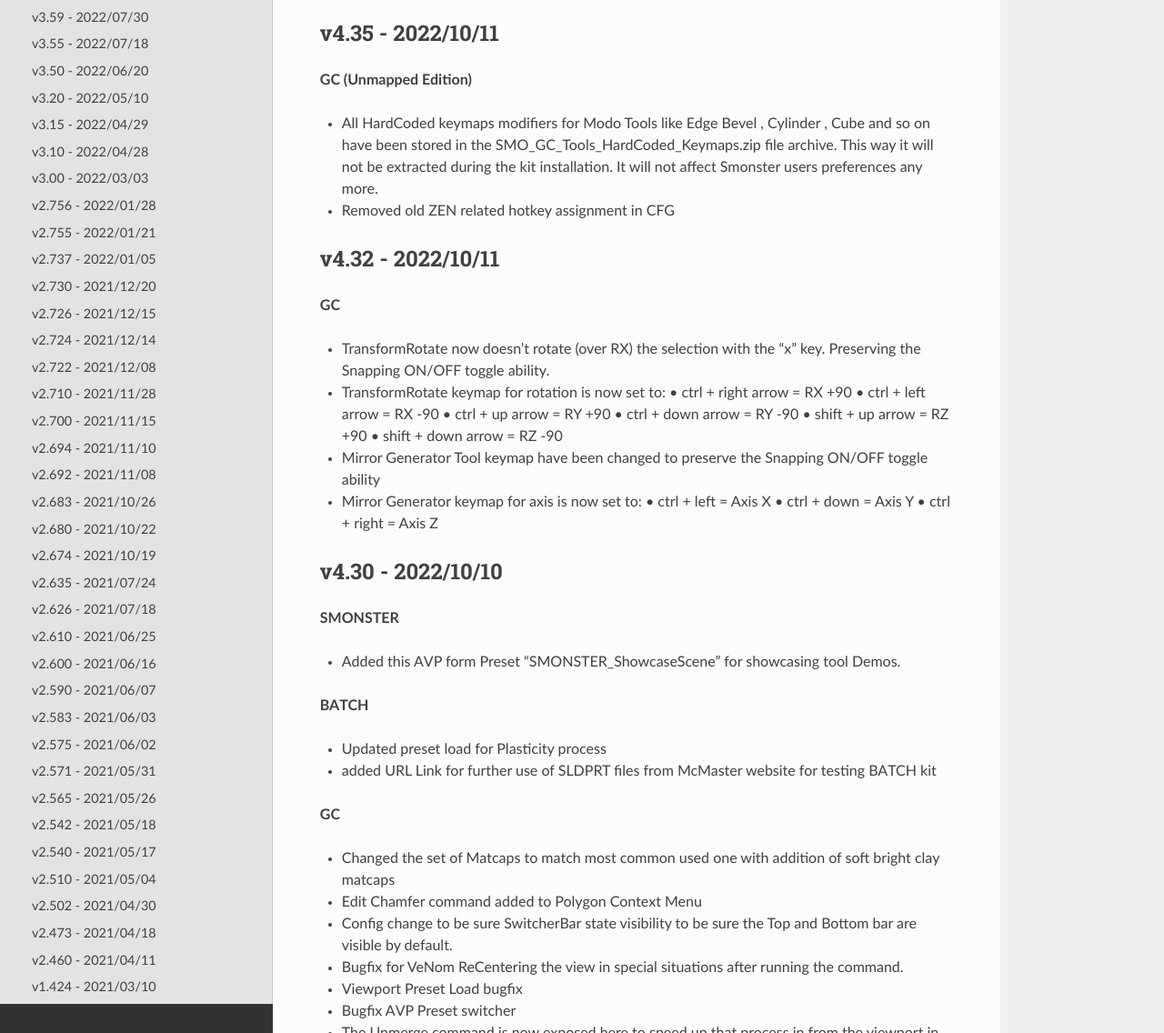
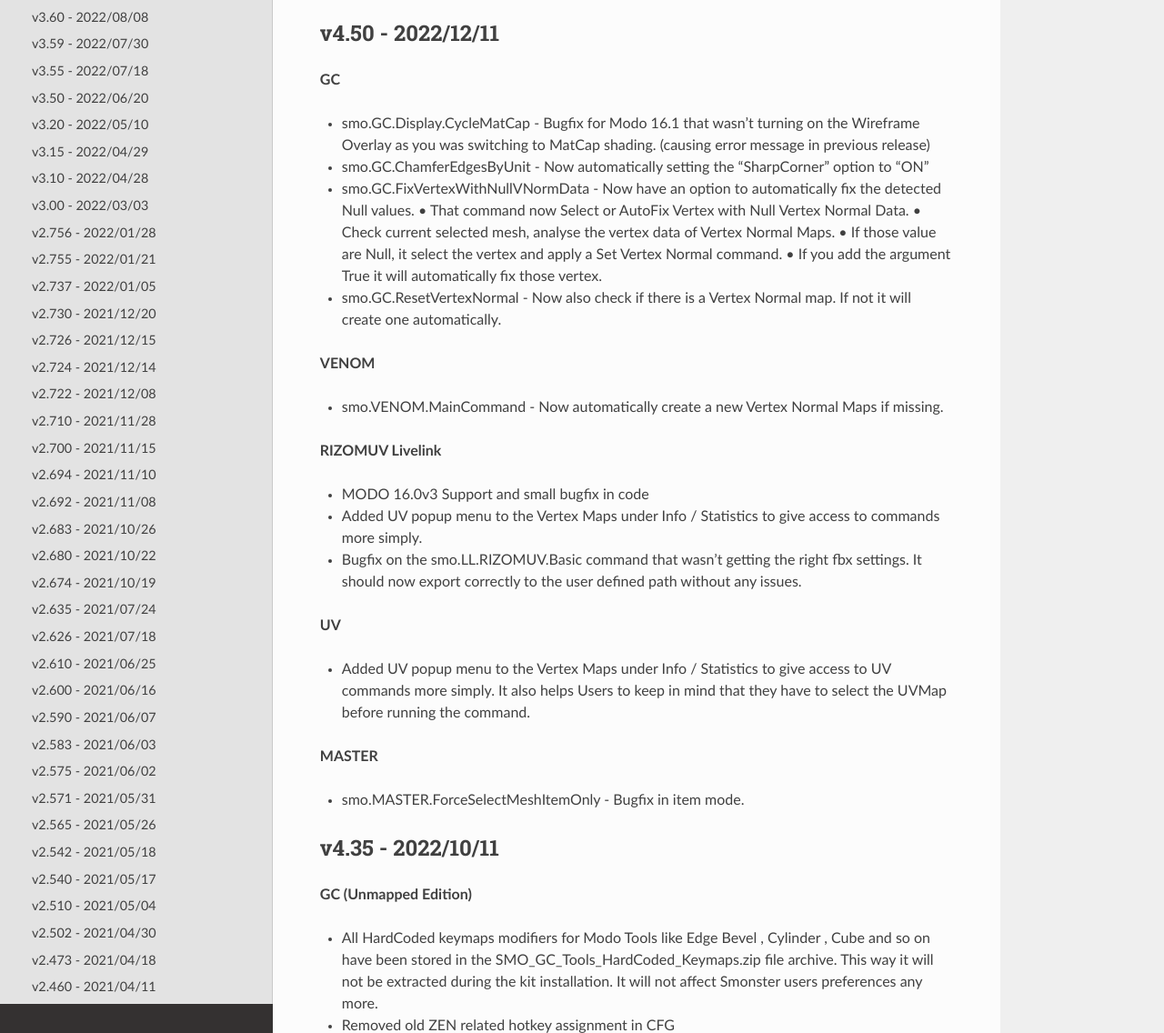
Before and after one commit to smoluck/SMONSTER_DOC, a Sphinx documentation site: the page built from docs/source/updatelog.rst, in a window 1280 px wide and 1400 px high, cut to the strip 264-1400 px from the top of the window. Shown: the whole strip at 91% size. Built offline with Sphinx 7.4.7 and the Read the Docs theme 2.0.0, drawn with Linux system fonts in a browser that asks for light colours.

Commit message:
4.50 release

```diff
--- a/docs/source/updatelog.rst
+++ b/docs/source/updatelog.rst
@@ -3,6 +3,42 @@
 
 .. autosummary::
    :toctree: generated
+
+
+
+.. _4500:
+
+v4.50 - 2022/12/11
+-------------------
+
+**GC**
+
+• smo.GC.Display.CycleMatCap - Bugfix for Modo 16.1 that wasn't turning on the Wireframe Overlay as you was switching to MatCap shading. (causing error message in previous release)
+• smo.GC.ChamferEdgesByUnit - Now automatically setting the "SharpCorner" option to "ON"
+• smo.GC.FixVertexWithNullVNormData - Now have an option to automatically fix the detected Null values.
+  • That command now Select or AutoFix Vertex with Null Vertex Normal Data.
+  • Check current selected mesh, analyse the vertex data of Vertex Normal Maps.
+  • If those value are Null, it select the vertex and apply a Set Vertex Normal command.
+  • If you add the argument True it will automatically fix those vertex.
+• smo.GC.ResetVertexNormal - Now also check if there is a Vertex Normal map. If not it will create one automatically.
+
+**VENOM**
+
+• smo.VENOM.MainCommand - Now automatically create a new Vertex Normal Maps if missing.
+
+**RIZOMUV Livelink**
+
+• MODO 16.0v3 Support and small bugfix in code
+• Added UV popup menu to the Vertex Maps under Info / Statistics to give access to commands more simply.
+• Bugfix on the smo.LL.RIZOMUV.Basic command that wasn't getting the right fbx settings. It should now export correctly to the user defined path without any issues.
+
+**UV**
+
+• Added UV popup menu to the Vertex Maps under Info / Statistics to give access to UV commands more simply. It also helps Users to keep in mind that they have to select the UVMap before running the command.
+
+**MASTER**
+
+• smo.MASTER.ForceSelectMeshItemOnly - Bugfix in item mode.
 
 
 
```
